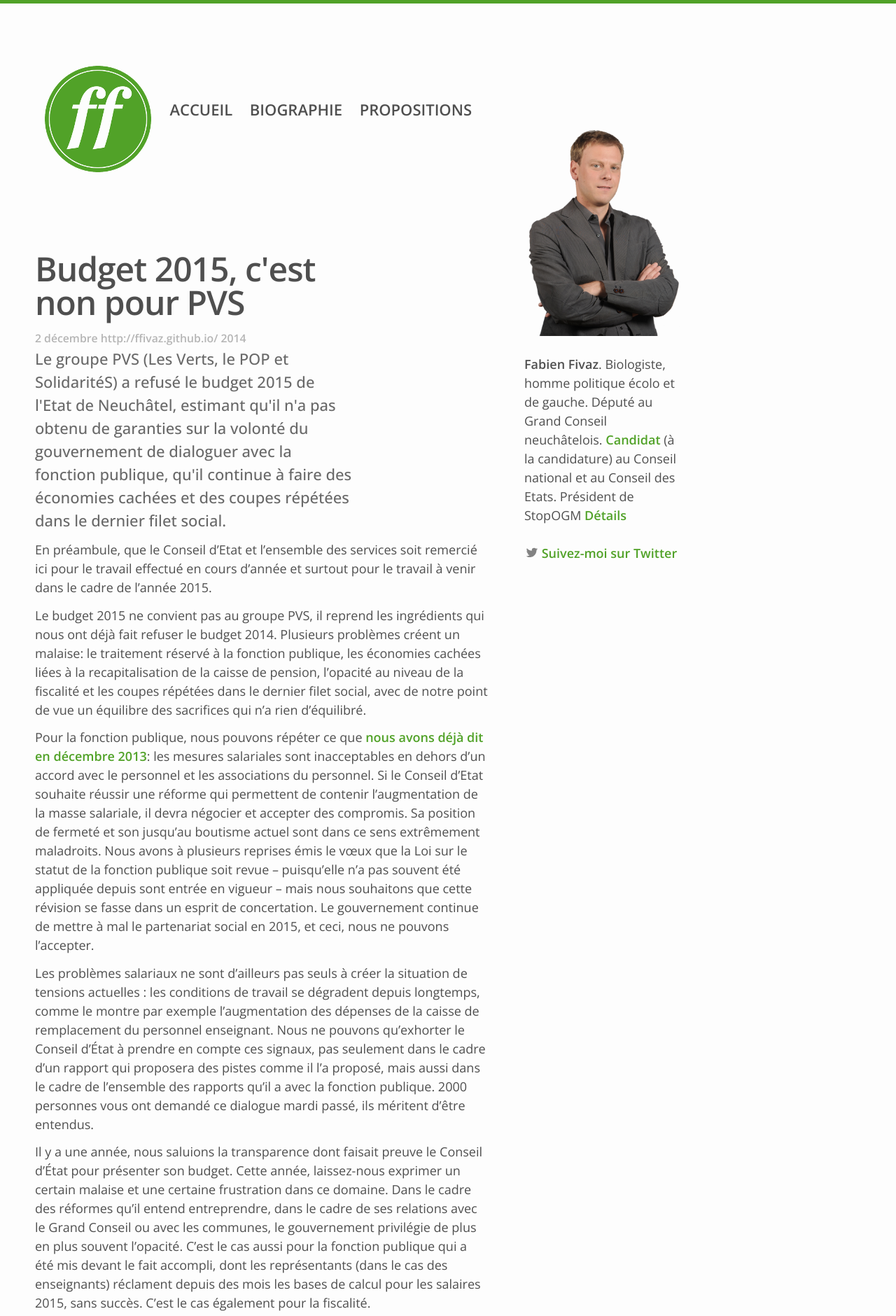
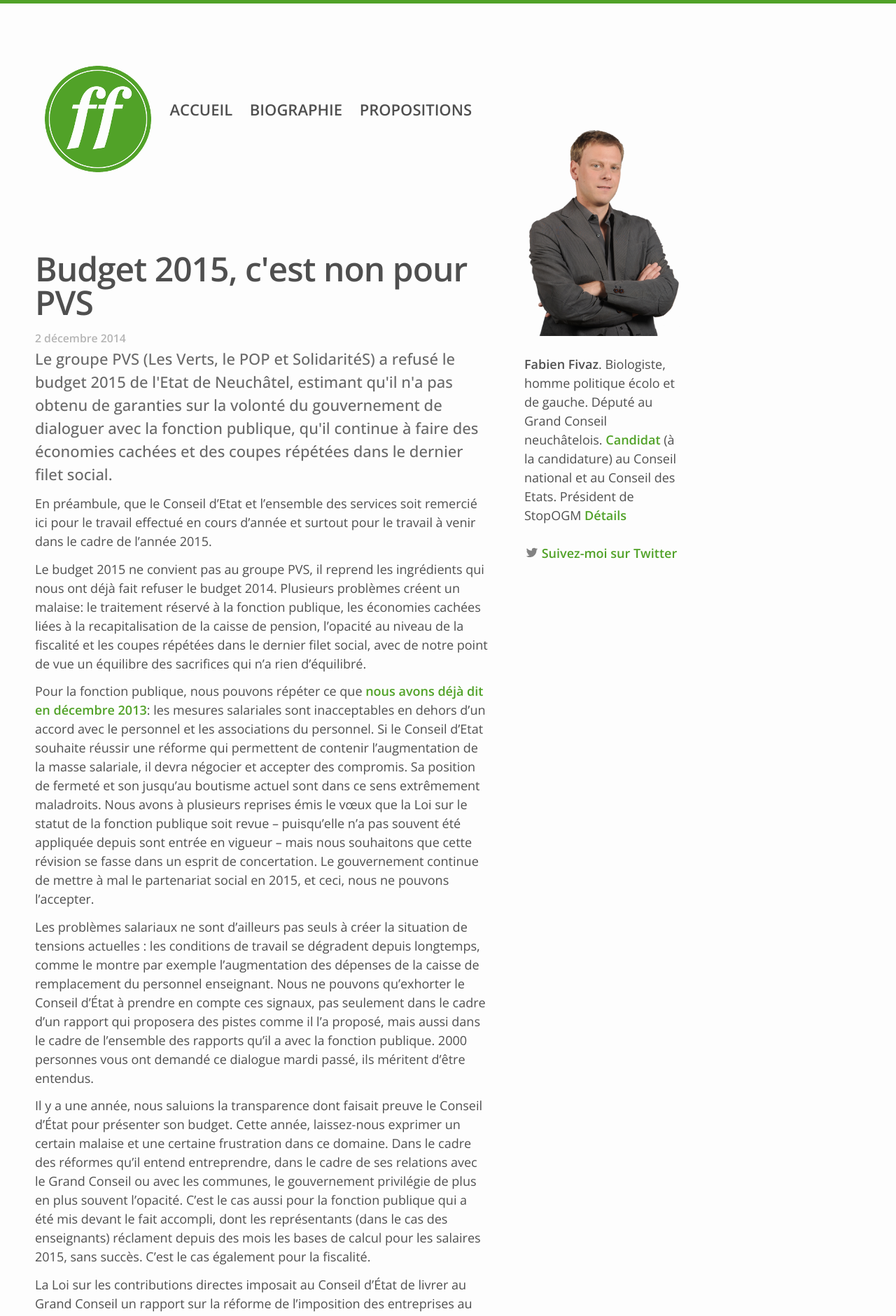
Before and after one commit to ffivaz/ffivaz.github.io, a Jekyll site: the page built from _posts/2014-12-02-budget_2015_c_est_non_pour_PVS.markdown, in a window 1280 px wide. Shown: the top 1880 px of the page at 70% size. Built offline with Jekyll 4.4.1, drawn with Linux system fonts in a browser that asks for light colours; nearby versions of some CDN libraries; comment, search, counter and statistics services are not loaded.

Commit message:
css changes for iPad

```diff
--- a/_layouts/post.html
+++ b/_layouts/post.html
@@ -33,9 +33,10 @@
               {% when '10' %}octobre
               {% when '11' %}novembre
               {% when '12' %}décembre
-       http://ffivaz.github.io/     {% endcase %} {{ page.date | date: '%Y' }}</span>
+       {% endcase %} {{ page.date | date: '%Y' }}</span>
     <p class="post-summary">{{ page.summary }}</p>
     <!--<p class="post-meta">{{ page.date | date: "%b %-d, %Y" }}{% if page.author %} • {{ page.author }}{% endif %}{% if page.meta %} • {{ page.meta }}{% endif %}</p>-->
+
     {{ content }}
 
     <p style="float: right;">
--- a/_sass/_layout.scss
+++ b/_sass/_layout.scss
@@ -242,7 +242,6 @@
     line-height: 1;
     font-weight: 600;
     color: $grey-color-dark;
-    width: 70%;
 
     @include media-query($on-laptop) {
         font-size: 36px;
@@ -253,7 +252,6 @@
     font-size: 22px;
     color: $grey-color-middle;
     font-weight: 500;
-    width: 70%;
 }
 
 .post-content {
```
